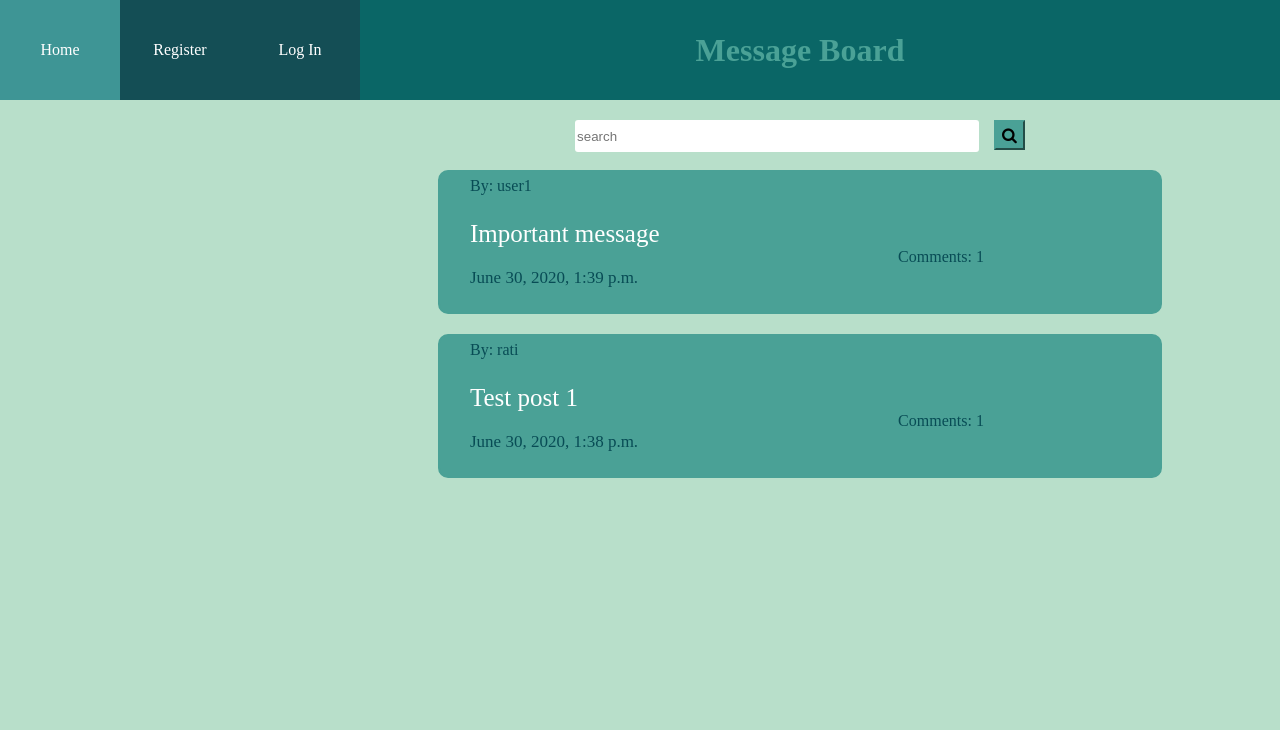
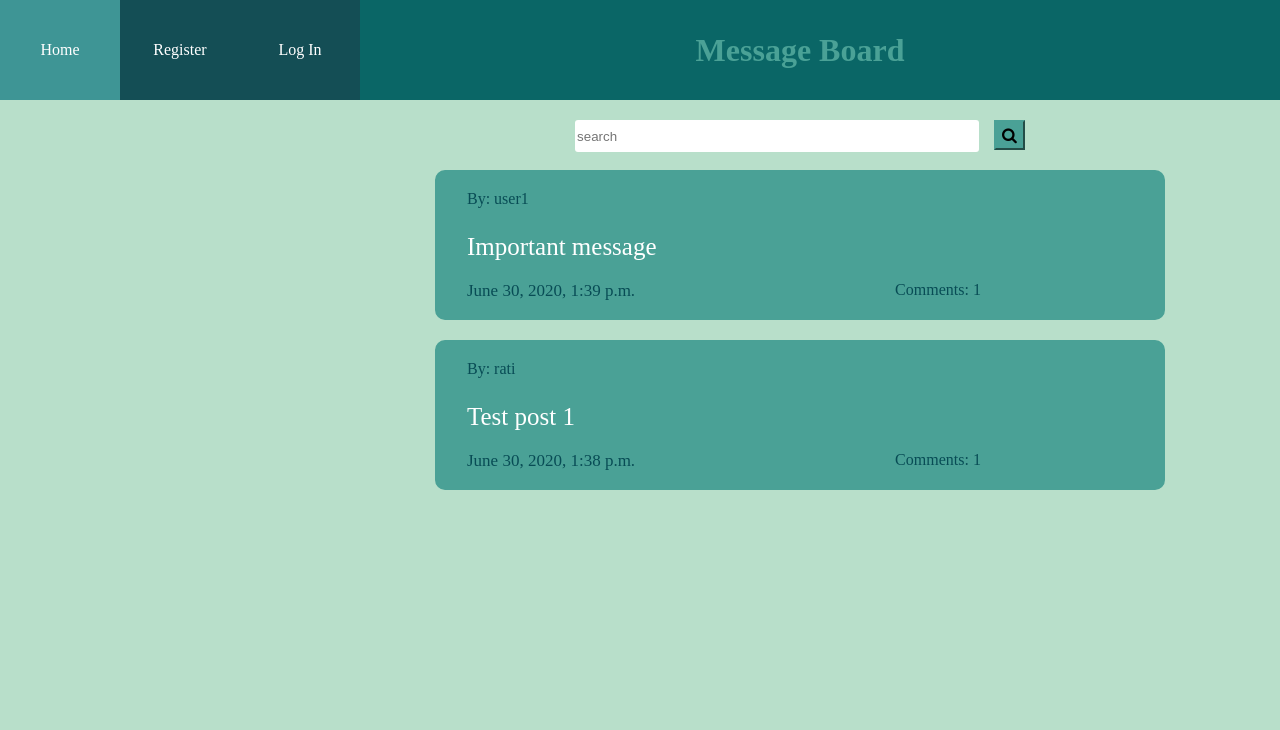
Before and after one commit to Rati1324/Django, a Django app: page / in a window 1280 px wide; the page is wider, and only the part inside the window is pictured. Shown: the top 730 px of that part. Run offline with Django 3.2, Linux system fonts and the light colour scheme; data comes from the database, SQL or seed files in the repository.

Commit message:
final1.5

```diff
--- a/message_board/homepage/static/homepage/homepagestyles.css
+++ b/message_board/homepage/static/homepage/homepagestyles.css
@@ -16,8 +16,8 @@ body{background-color: rgba(94, 184, 136, 0.438);}
 
 .post{
     margin:auto auto 10px auto;
-    height:120px;
-    width:80%;
+    height:150px;
+    width:730px;
     border:2px solid rgb(74, 161, 150);
     border-radius: 10px;
     background-color: rgb(74, 161, 150);
@@ -25,11 +25,13 @@ body{background-color: rgba(94, 184, 136, 0.438);}
     flex-direction: column;
     justify-content: center;
     margin-top:10px;
-    padding-bottom:20px
+    box-sizing:border-box;
+    padding-bottom:10px;
+    padding-top:10px;
 }
 
-.post2{
-
+.lower_container{
+    margin-top:20px;
     display:flex;
     flex-direction:row
 }
@@ -43,7 +45,6 @@ body{background-color: rgba(94, 184, 136, 0.438);}
 .date{color:rgb(8, 76, 85);
     margin-left:30px;
     font-size: 17px;
-    margin-top:20px
 }
 
 .author{
--- a/message_board/homepage/templates/homepage/homepage.html
+++ b/message_board/homepage/templates/homepage/homepage.html
@@ -24,7 +24,7 @@
 
                                     <a class="author">By: {{ post.author}}</a>
                                     <a class="title" href="/{{ post.id }}">{{ post.title }}</a>
-                                    <div class="post2">
+                                    <div class="lower_container">
                                         <a class="date">{{ post.date }}</a>
                                         <a class="comments"><span>Comments: </span>{{ post.comments_amount }}</a>
                                     </div>
--- a/message_board/homepage/templates/homepage/post.html
+++ b/message_board/homepage/templates/homepage/post.html
@@ -28,7 +28,7 @@
 
 
         {% if user.is_authenticated %}
-            <span style="margin-right:500px;margin-top:10px">Post a comment:</span>
+            <span style="margin:10px 490px 12px 0px">Post a comment:</span>
 
             <div class="post_comment">
                 <form method="POST">
```
